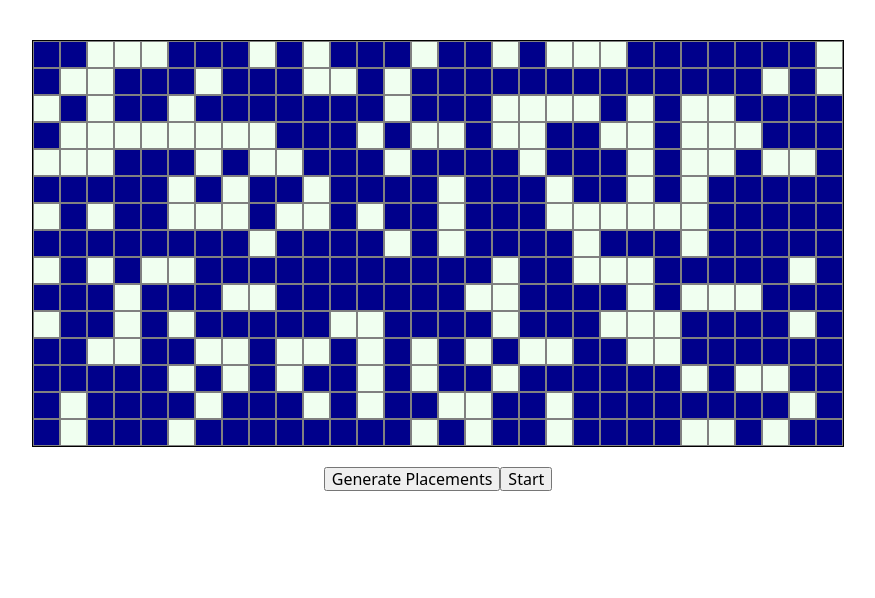
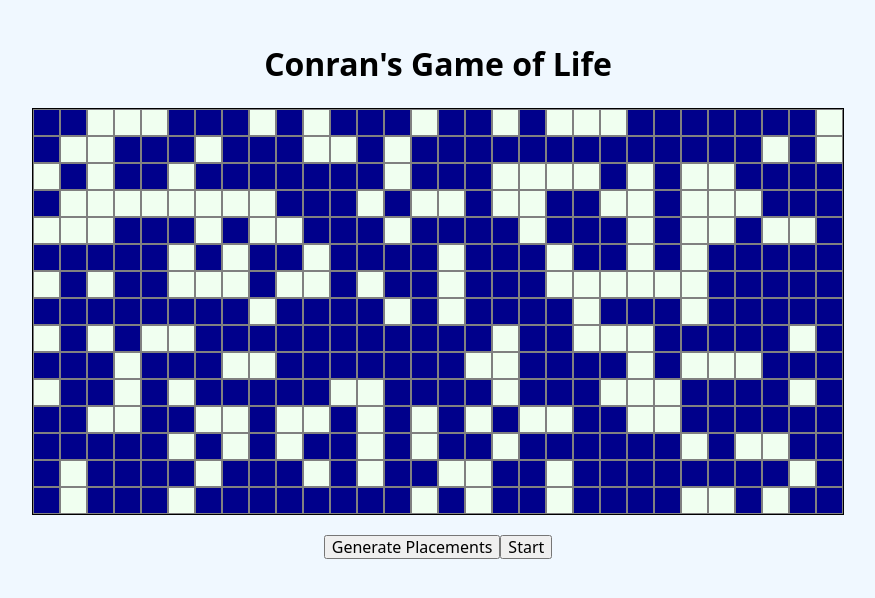
Before and after one commit to Ishm4el/conways-game-of-life, a React (Vite) app: page / in a window 1280 px wide. Shown: the top 598 px of the page, without its empty margins (202-1077 px from the left). Built offline with nearby package versions, Linux system fonts and the light colour scheme.

Commit message:
Added a title to the page

```diff
--- a/src/App.css
+++ b/src/App.css
@@ -2,6 +2,10 @@
   syntax: "<length>";
   inherits: false;
   initial-value: 27px;
+}
+
+body {
+    background-color: aliceblue;
 }
 
 #root {
--- a/src/App.tsx
+++ b/src/App.tsx
@@ -236,6 +236,7 @@ export default function App() {
 
   return (
     <>
+      <h1>Conran's Game of Life</h1>
       <GameContext.Provider value={contextValue}>
         <Display displayRef={displayRef} key={displayKey} run={run} />
         <Controlls
--- a/src/normalize-reset.css
+++ b/src/normalize-reset.css
@@ -22,14 +22,14 @@ ul[role="list"] {
   padding-inline: 0;
 }
 
-h1,
+/* h1,
 h2,
 h3,
 h4,
 h5 {
   font-size: inherit;
   font-weight: inherit;
-}
+} */
 
 img {
   display: block;
```
